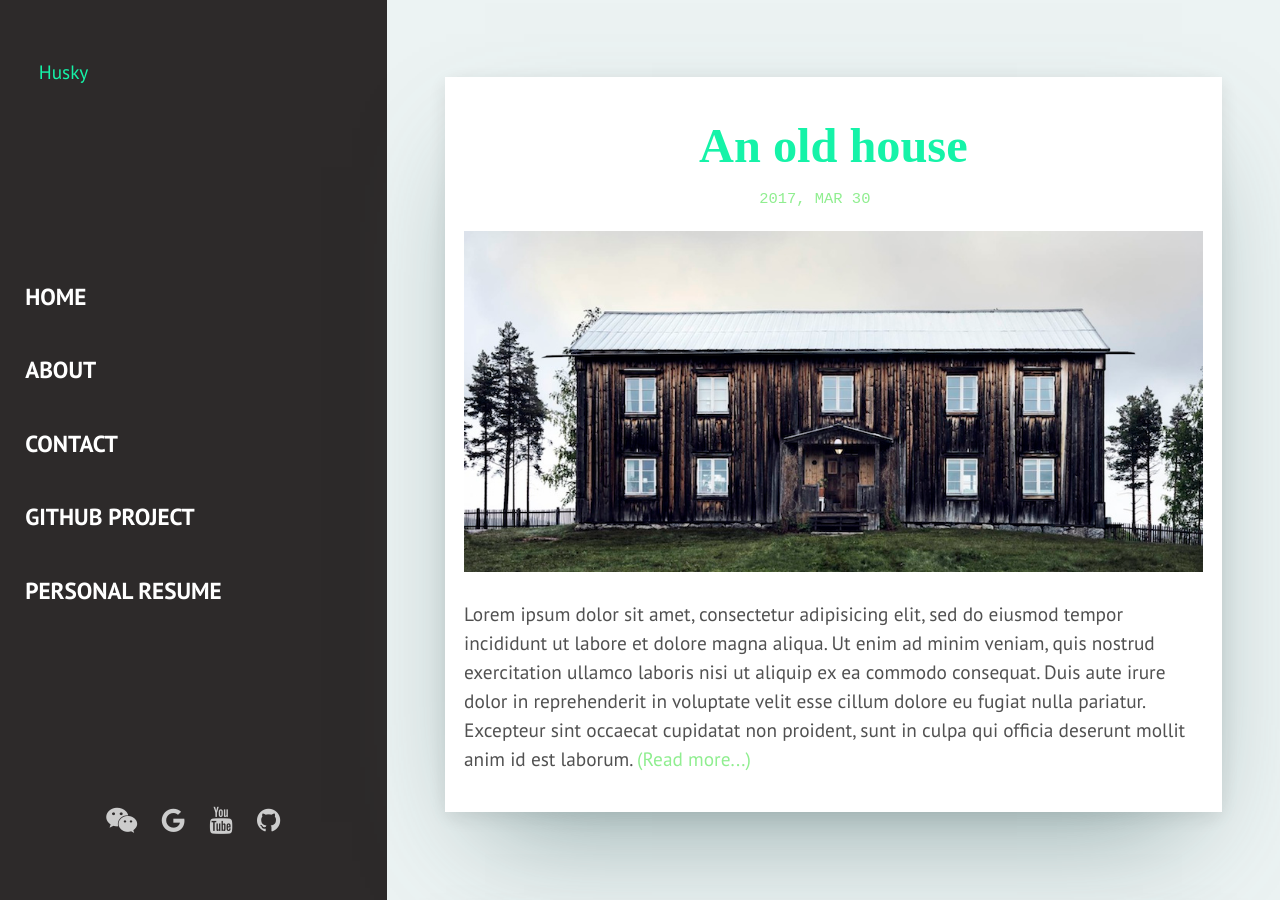
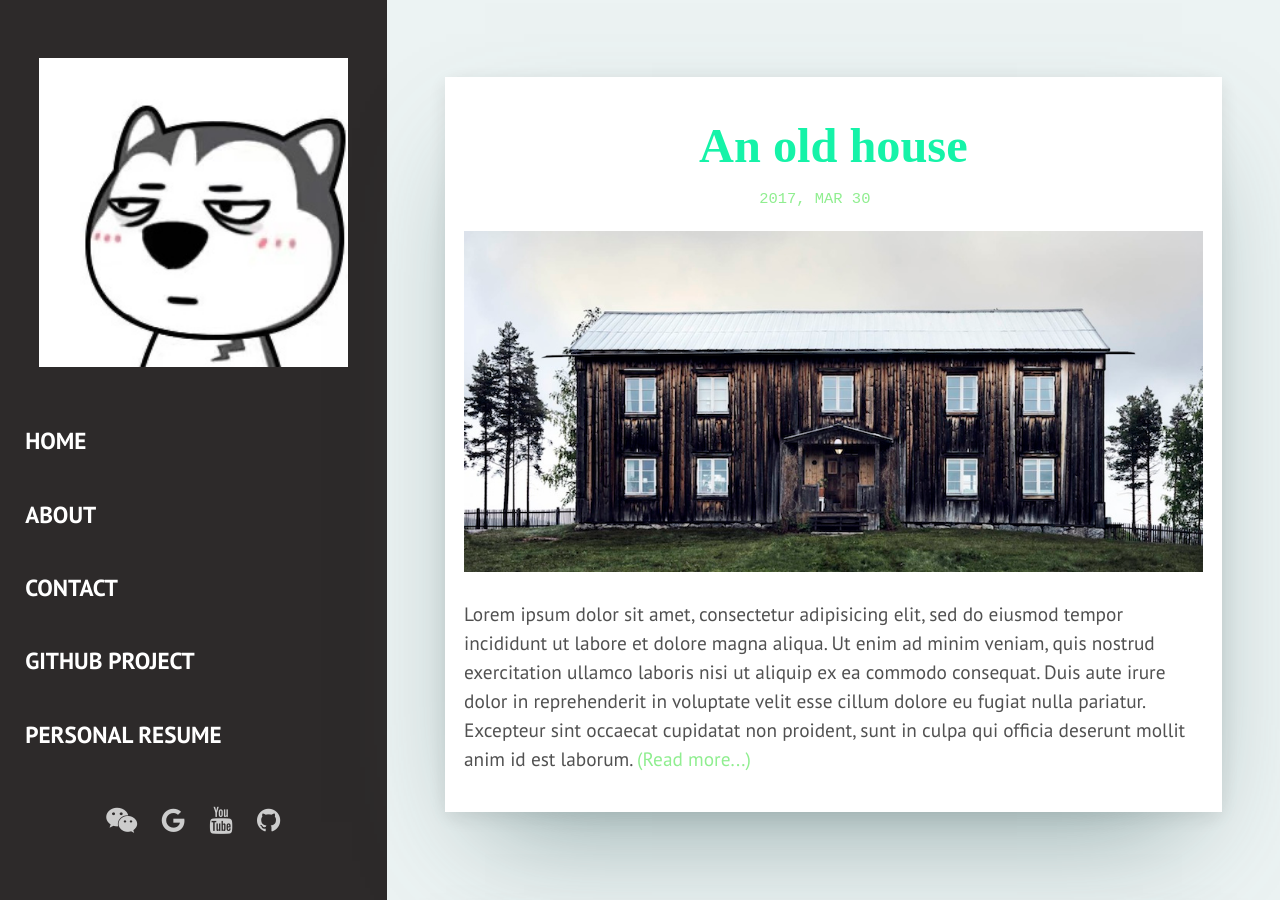
Before and after one commit to zywok/zywok.github.io, a Jekyll site: the page built from index.html, in a window 1280 px wide and 900 px high. Built offline with Jekyll 4.4.1, drawn with Linux system fonts in a browser that asks for light colours; some web fonts are replaced; the list of posts is cut into pages by our own code.

Commit message:
Update sidebar.html

```diff
--- a/_includes/sidebar.html
+++ b/_includes/sidebar.html
@@ -3,7 +3,7 @@
   <div class="sidebar-container">
     <div class="sidebar-logo">
       <!-- <a href="{{site.baseurl}}/" class="logo">{% if site.name %}{{site.name}}{% else %}Husky{% endif %}</a>  -->
-      <a href="{{site.baseurl}}/assets/img/husky.jpg" class="page-img" >{% if site.name %}{{site.name}}{% else %}Husky{% endif %}</a>
+      <img src="{{site.baseurl}}/assets/img/husky.jpg" class="page-img" >
 
     </div>
 
```
